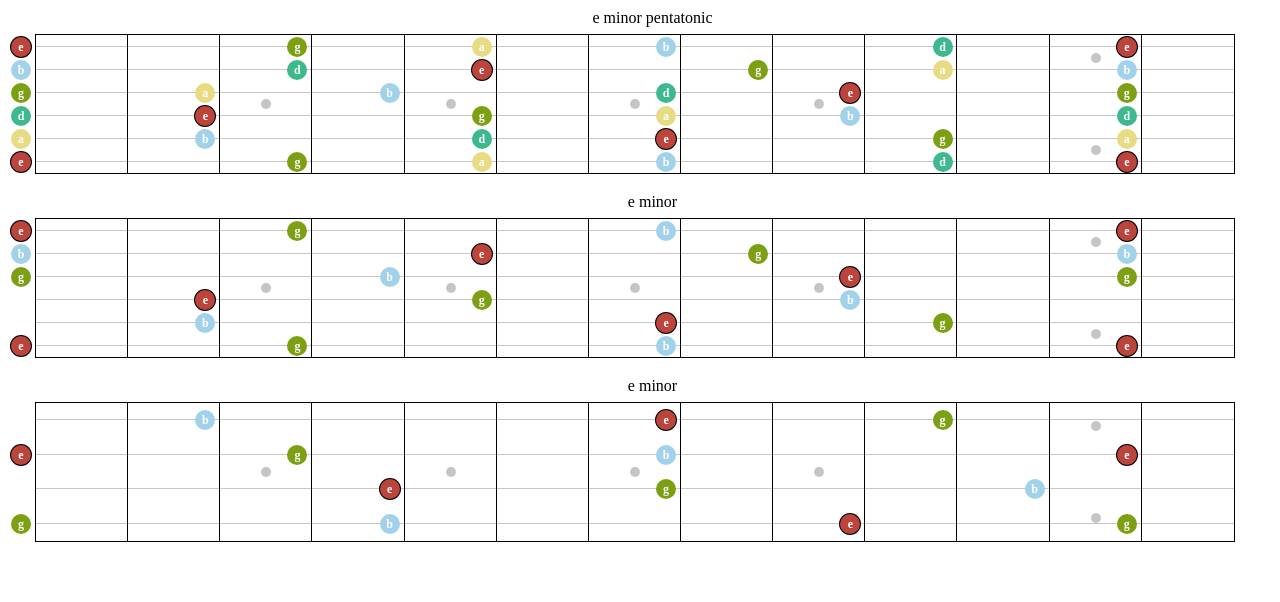
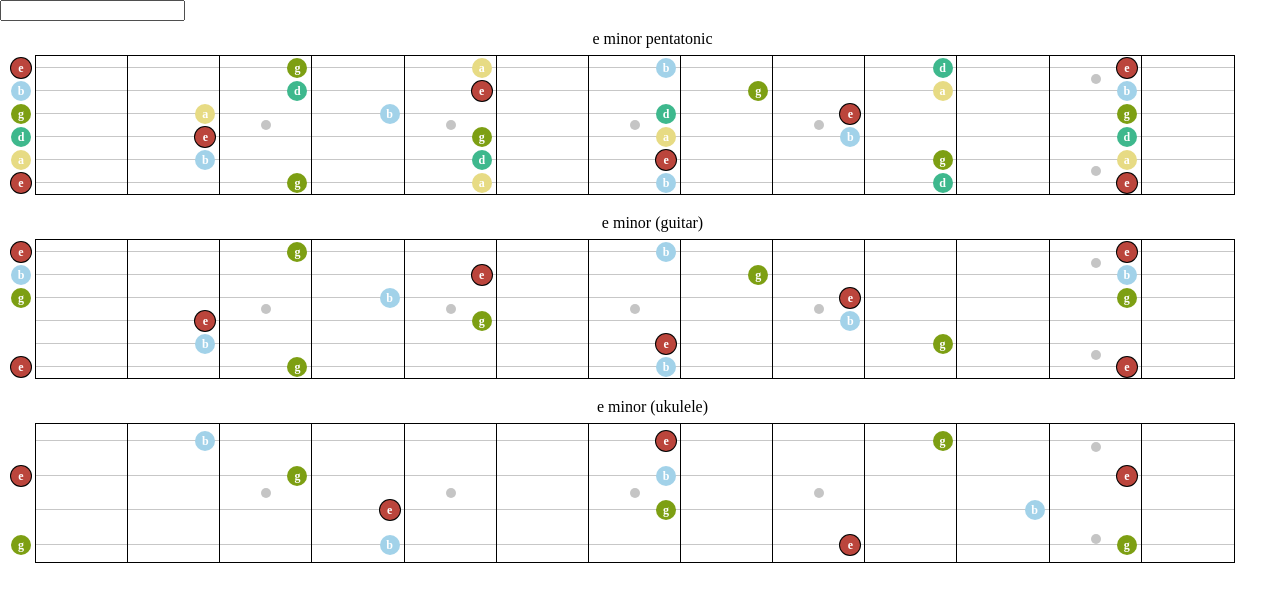
Before and after one commit to derektmueller/guitar_chord_diagrams, a React app: page / in a window 1280 px wide. Shown: the top 602 px of the page. Built offline with nearby package versions, Linux system fonts and the light colour scheme.

Commit message:
adding feature spec coverage for diagram controls

```diff
--- a/src/components/App.jsx
+++ b/src/components/App.jsx
@@ -31,7 +31,12 @@ export default class App extends React.Component {
 
   render() {
     return (
-      <div id='app'>{[
+      <div id='app'>
+        <div className='controls'>
+          <input className='title' type='text' />
+        </div>
+        <div className='diagrams'>
+        {[
           <ChordDiagram
             {...new ChordDiagramModel({
               fretCount: 13,
@@ -46,7 +51,7 @@ export default class App extends React.Component {
             {...new ChordDiagramModel({
               fretCount: 13,
               notes: 'e g b',
-            title: "e minor",
+              title: "e minor (guitar)",
               colorPalette: this.colorPalette,
               root: 'e'
             })}
@@ -56,7 +61,7 @@ export default class App extends React.Component {
             {...new ChordDiagramModel({
               fretCount: 13,
               notes: 'e g b',
-            title: "e minor",
+              title: "e minor (ukulele)",
               colorPalette: this.colorPalette,
               tuning: ['g', 'c', 'e', 'a'],
               root: 'e'
@@ -64,6 +69,7 @@ export default class App extends React.Component {
             key='3'
           />
         ]}
+      </div>
     </div>);
   }
 }
```
Also changed, not shown: 2 other files (tests, documents, lock files or other folders). Lines whose indentation alone changed are shown as unchanged.
